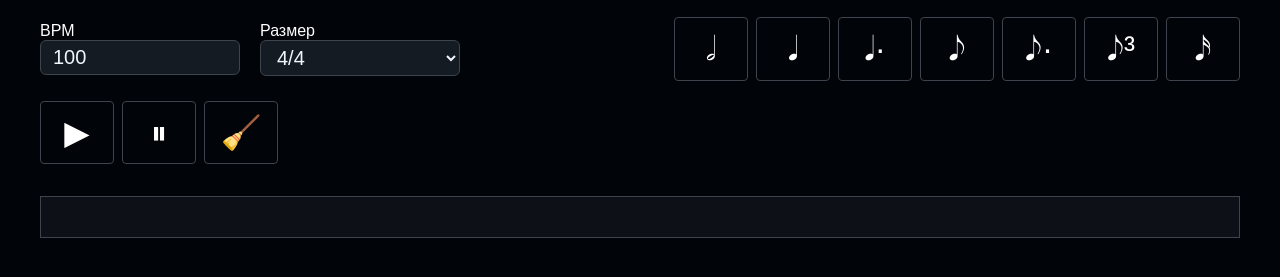
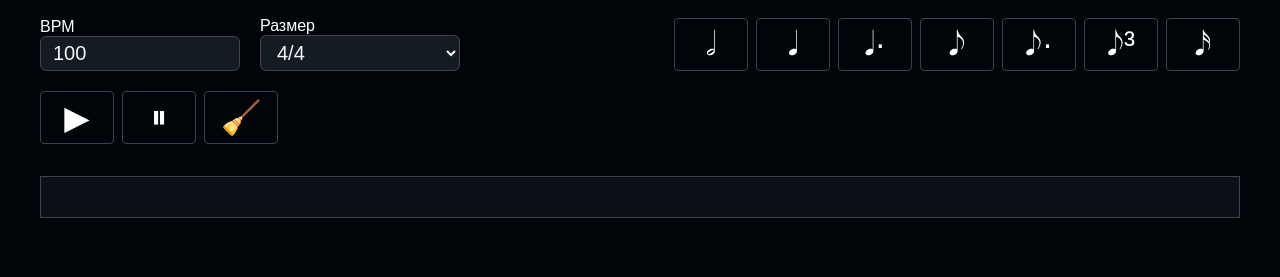
Before and after one commit to ibamberg/RhythmicTrainer, a plain HTML site: page index.html in a window 1280 px wide. Shown: the part 51-328 px from the top of the page. Drawn offline with Linux system fonts and the light colour scheme; a small style sheet from the web is missing.

Commit message:
fix font

```diff
--- a/index.html
+++ b/index.html
@@ -85,21 +85,11 @@
 
   .btn {
     display: inline-block;
-    font-weight: 400;
     text-align: center;
     white-space: nowrap;
-    vertical-align: middle;
-    -webkit-user-select: none;
-    -moz-user-select: none;
-    -ms-user-select: none;
-    user-select: none;
     border: 1px solid transparent;
     padding: 0.375rem 0.75rem;
-    font-size: 1rem;
-    line-height: 1.5;
     border-radius: 0.25rem;
-    transition: color 0.15s ease-in-out, background-color 0.15s ease-in-out,
-      border-color 0.15s ease-in-out, box-shadow 0.15s ease-in-out;
   }
 
   .btn:not(:disabled):not(.disabled) {
```
